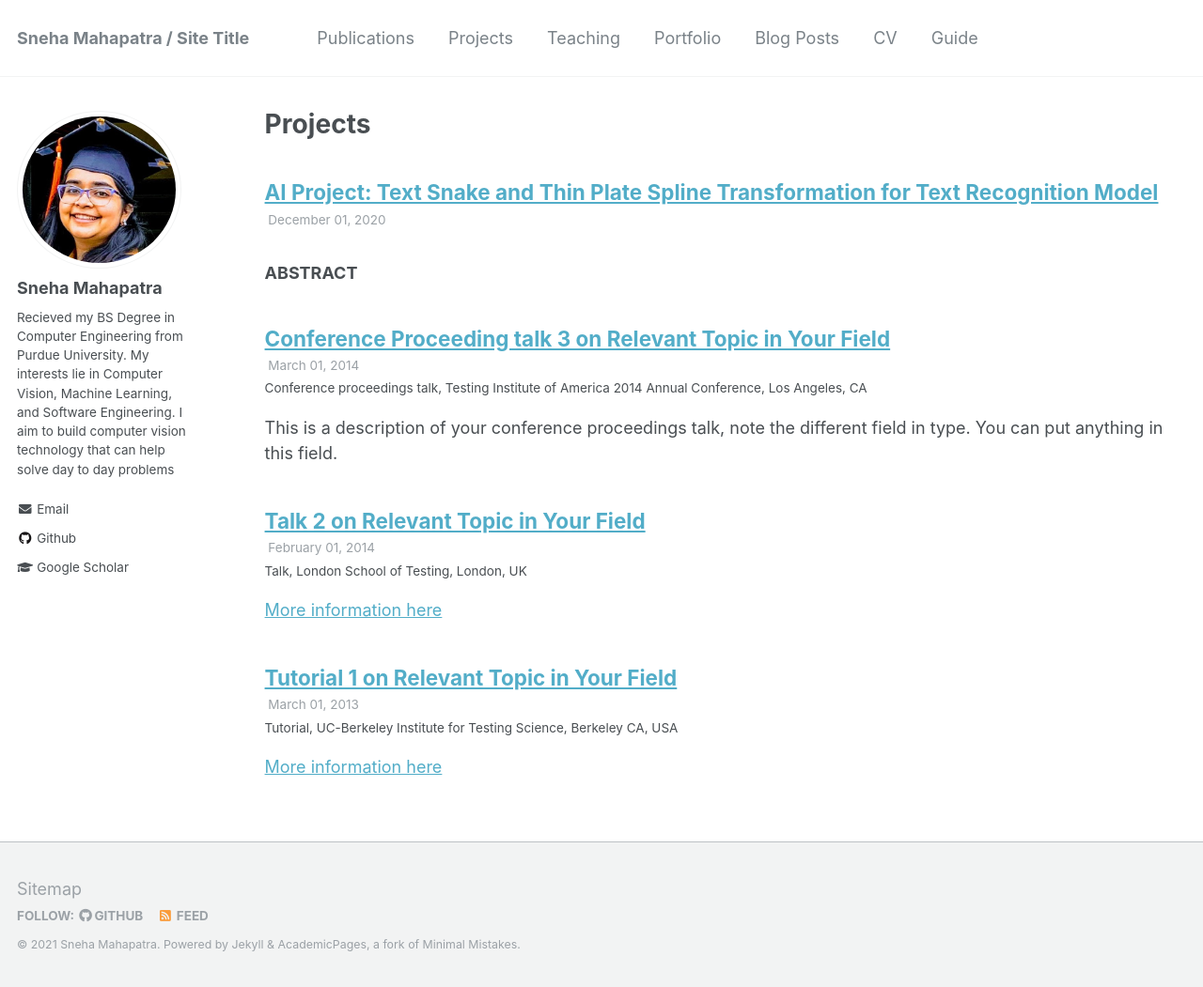
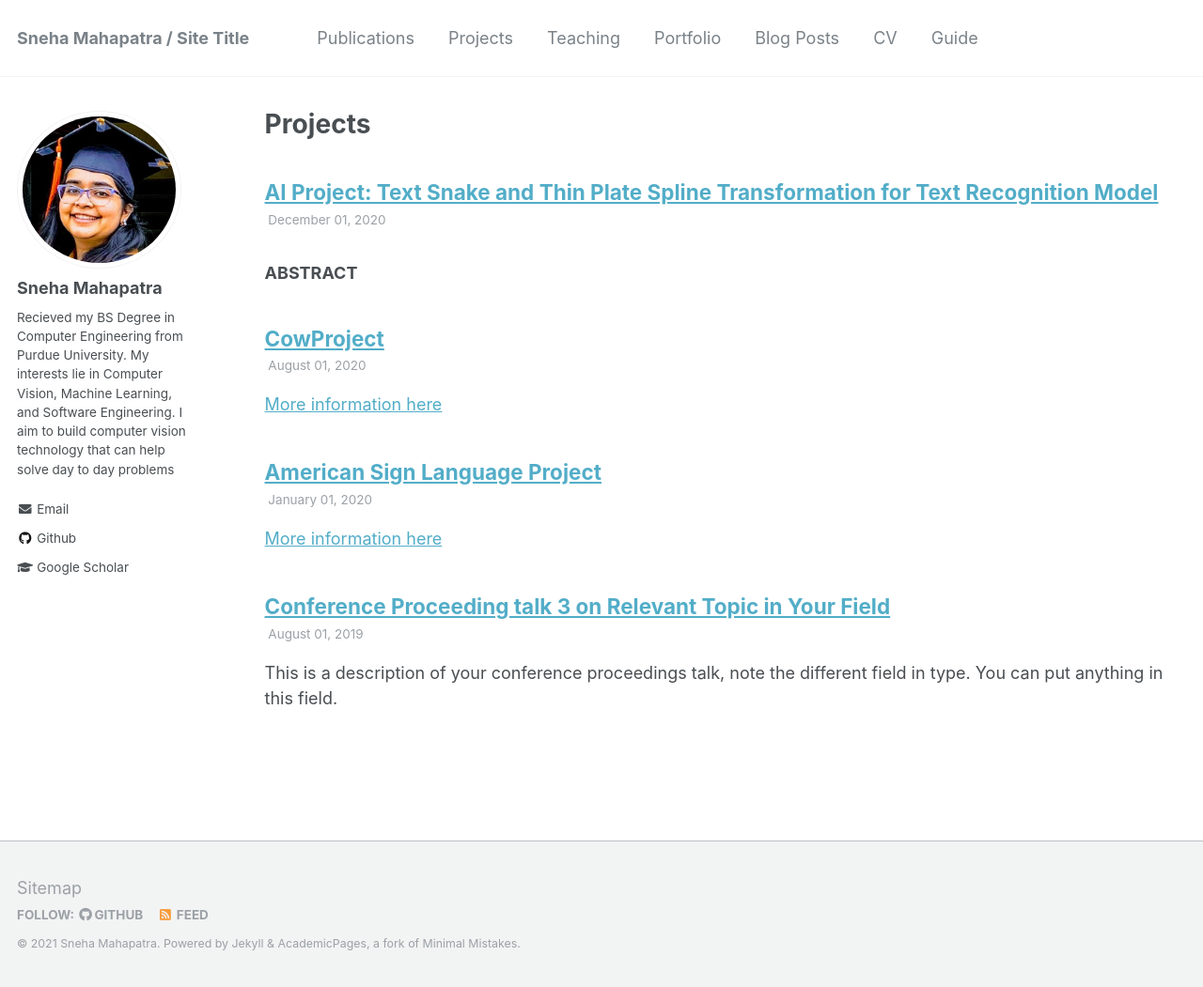
Before and after one commit to sne21star/sne21star.github.io, a Jekyll site: the page built from _pages/talks.html, in a window 1280 px wide and 1051 px high. Shown: the whole window at 94% size. Built offline with Jekyll 4.4.1, drawn with Linux system fonts in a browser that asks for light colours.

```diff
--- a/_projects/ASLTranslator.md
+++ b/_projects/ASLTranslator.md
@@ -1,11 +1,10 @@
 ---
-title: "Tutorial 1 on Relevant Topic in Your Field"
-collection: talks
-type: "Tutorial"
-permalink: /talks/2013-03-01-tutorial-1
-venue: "UC-Berkeley Institute for Testing Science"
-date: 2013-03-01
-location: "Berkeley CA, USA"
+title: "American Sign Language Project"
+collection: projects
+type: "Projects"
+permalink: /talks/ASLTranslator
+date: 2020-01-01
+location: "West Lafayette, IN, USA"
 ---
 
 [More information here](http://exampleurl.com)
--- a/_projects/CowProject.md
+++ b/_projects/CowProject.md
@@ -1,11 +1,10 @@
 ---
-title: "Talk 2 on Relevant Topic in Your Field"
-collection: talks
-type: "Talk"
-permalink: /talks/2014-02-01-talk-2
-venue: "London School of Testing"
-date: 2014-02-01
-location: "London, UK"
+title: "CowProject"
+collection: projects
+type: "Projects"
+permalink: /talks/CowProject
+date: 2020-08-01
+location: "West Lafayette IN, USA"
 ---
 
 [More information here](http://example2.com)
--- a/_projects/VAAProject.md
+++ b/_projects/VAAProject.md
@@ -2,9 +2,8 @@
 title: "Conference Proceeding talk 3 on Relevant Topic in Your Field"
 collection: talks
 type: "Conference proceedings talk"
-permalink: /talks/2014-03-01-talk-3
-venue: "Testing Institute of America 2014 Annual Conference"
-date: 2014-03-01
+permalink: /talks/VAAProject
+date: 2019-08-01
 location: "Los Angeles, CA"
 ---
 
```
Also changed, not shown: _projects/57000AIProject.md (+1 -1 lines), _teaching/2015-spring-teaching-2.md (+2 -0 lines), images/gdb.png (added), images/matlab.png (added), 1 other file.
